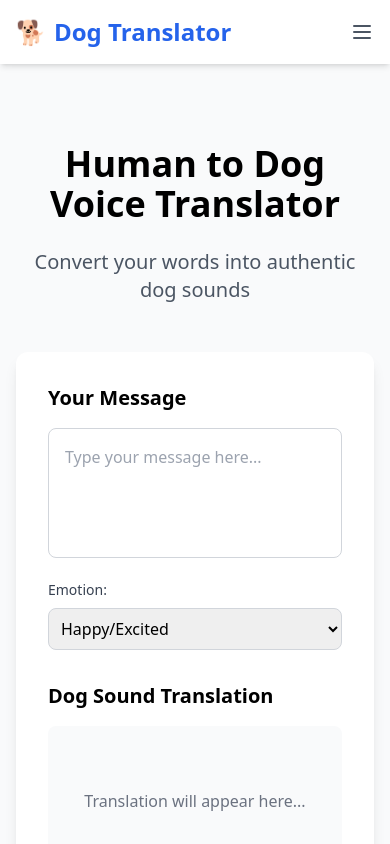
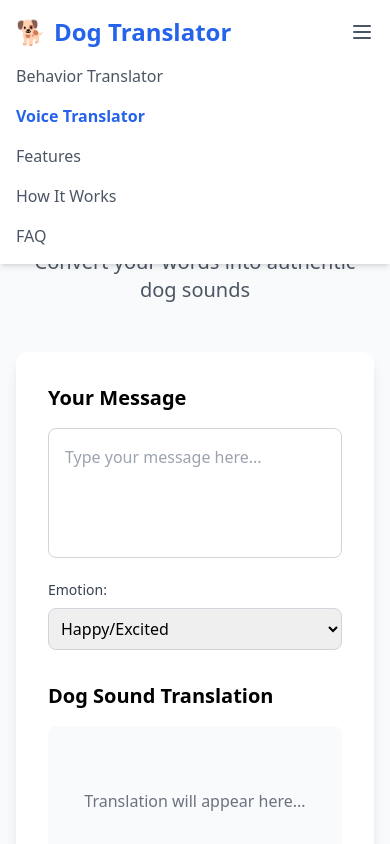
Before and after one commit to GamesAndTool/Dog-Translator, a plain HTML site: page translate.html in a window 390 px wide. Both pictures are taken after a click on the button 362 px from the left and 32 px from the top of the page. Shown: the top 844 px of the page. Drawn offline with nearby package versions, Linux system fonts and the light colour scheme.

Commit message:
add page

```diff
--- a/script.js
+++ b/script.js
@@ -253,4 +253,30 @@ document.addEventListener('DOMContentLoaded', function() {
             translateButton.click();
         });
     });
+
+    const mobileMenuButton = document.getElementById('mobile-menu-button');
+    const mobileMenu = document.getElementById('mobile-menu');
+
+    if (mobileMenuButton && mobileMenu) {
+        // 切换菜单显示/隐藏
+        mobileMenuButton.addEventListener('click', function(e) {
+            e.stopPropagation(); // 阻止事件冒泡
+            mobileMenu.classList.toggle('hidden');
+        });
+
+        // 点击菜单项后关闭菜单
+        const menuItems = mobileMenu.getElementsByTagName('a');
+        Array.from(menuItems).forEach(item => {
+            item.addEventListener('click', function() {
+                mobileMenu.classList.add('hidden');
+            });
+        });
+
+        // 点击页面其他区域关闭菜单
+        document.addEventListener('click', function(e) {
+            if (!mobileMenu.contains(e.target) && !mobileMenuButton.contains(e.target)) {
+                mobileMenu.classList.add('hidden');
+            }
+        });
+    }
 });
--- a/translate.html
+++ b/translate.html
@@ -309,5 +309,6 @@
     </footer>
 
     <script src="translate.js"></script>
+    <script src="script.js"></script>
 </body>
 </html>
```
